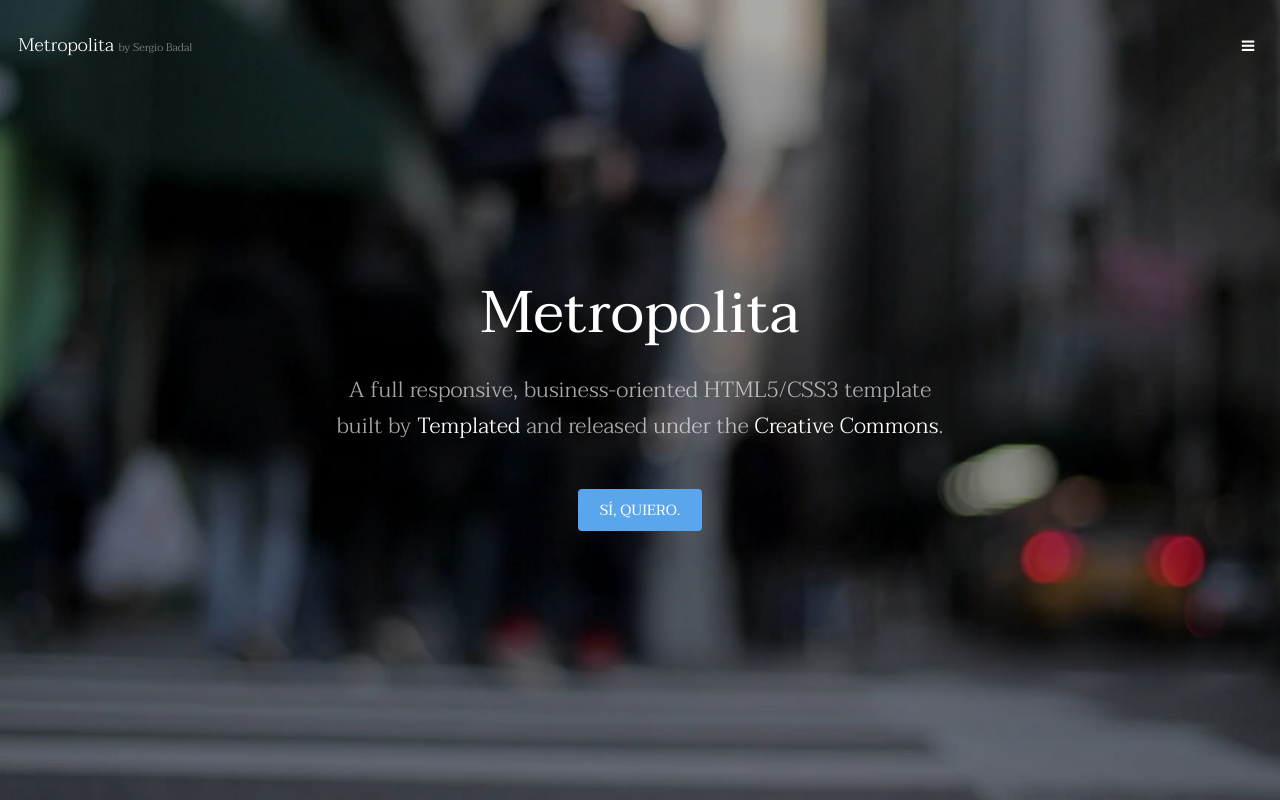
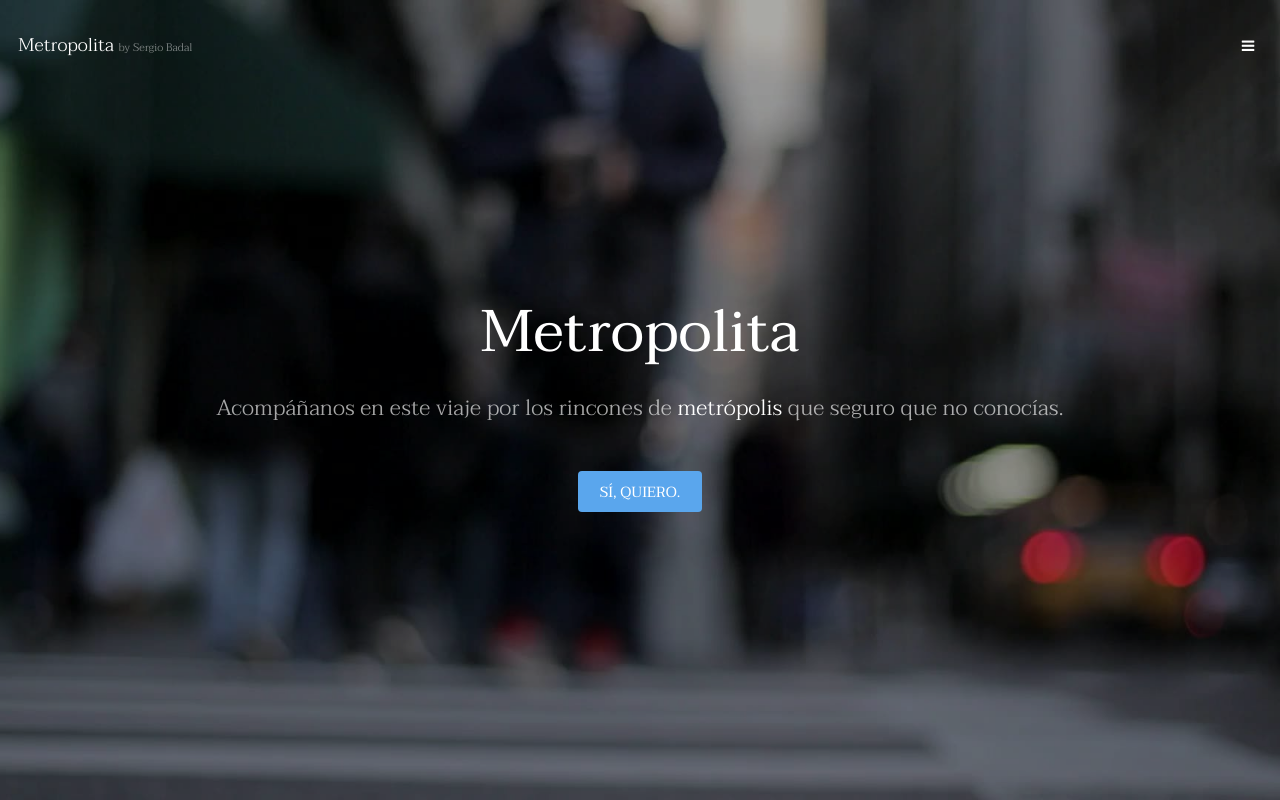
Before and after one commit to CynthiaRS/04_REP_METROPOLITA_, a plain HTML site: page index.html in a window 1280 px wide. Shown: the top 800 px of the page. Drawn offline with Linux system fonts and the light colour scheme.

Commit message:
frase bajo el h1 por CESAR

```diff
--- a/index.html
+++ b/index.html
@@ -37,8 +37,7 @@
 			<section id="banner" data-video="images/banner">
 				<div class="inner">
 					<h1>Metropolita</h1>
-					<p>A full responsive, business-oriented HTML5/CSS3 template<br />
-					built by <a href="https://templated.co/">Templated</a> and released under the <a href="https://templated.co/license">Creative Commons</a>.</p>
+					<p> Acompáñanos en este viaje por los rincones de <a href="https://templated.co/">metrópolis</a> que seguro que no conocías. <a href="https://templated.co/license"></a></p>
 					<a href="#one" class="button special scrolly">SÍ, QUIERO.</a>
 				</div>
 			</section>
```
